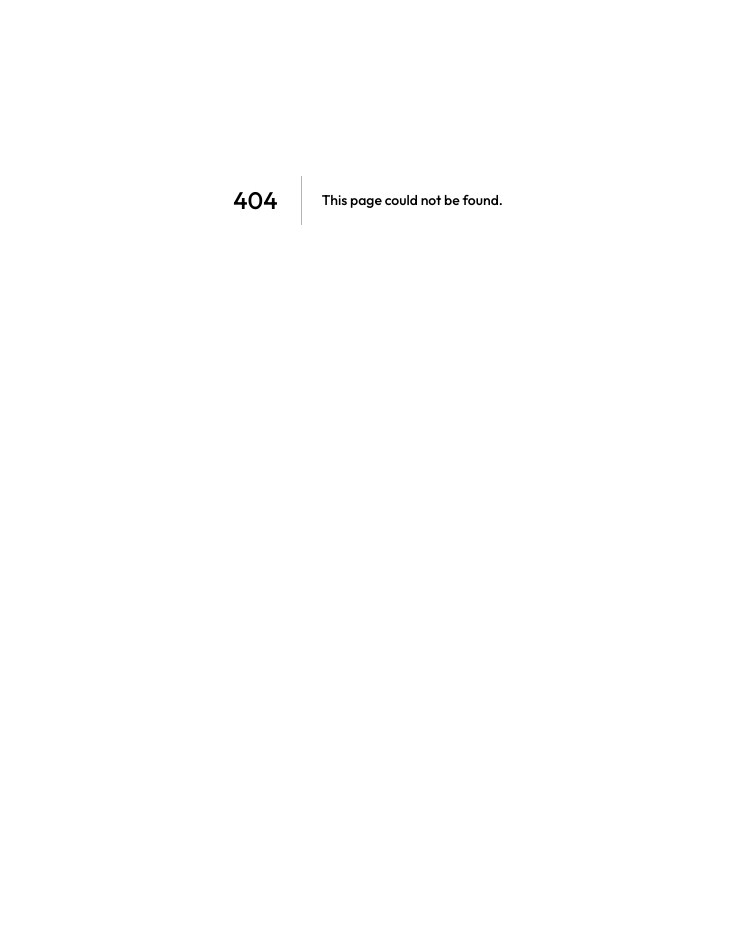
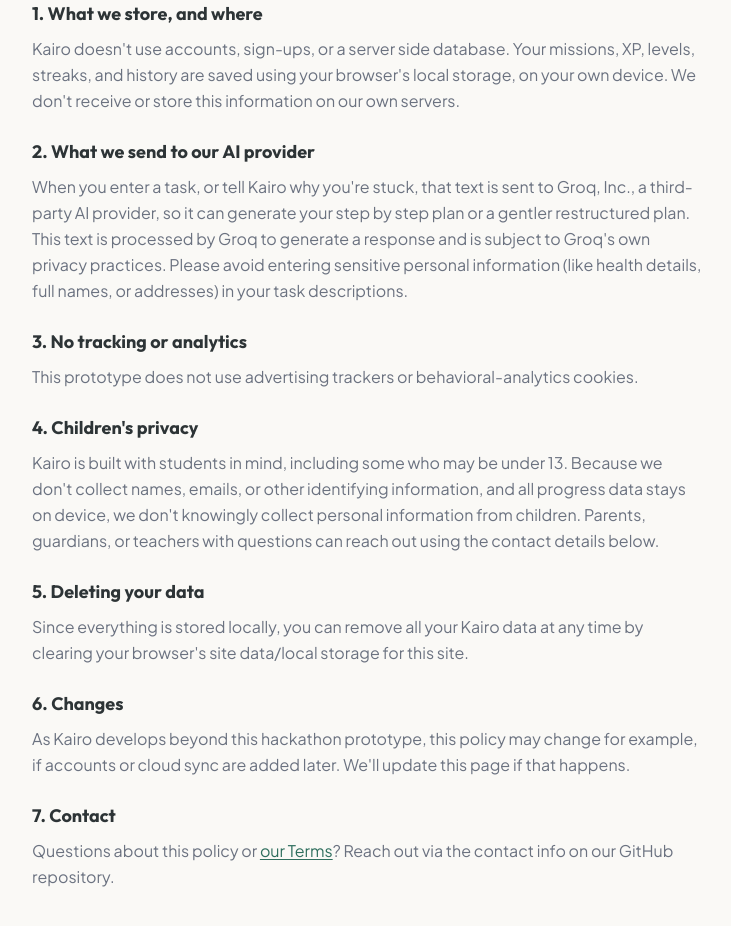
Before and after one commit to kaycee3y/kairo, a Next.js app in the folder kairo/: page /privacy in a window 1280 px wide. Before the commit this address had no page. Shown: the part 260-1186 px from the top of the page, without its empty margins (272-1003 px from the left). Before the commit the page ends 860 px from the top, so only its background shows below. Built offline with nearby package versions, Linux system fonts and the light colour scheme.

Commit message:
Create privacy/page.tsx

```diff
--- /dev/null
+++ b/kairo/src/app/privacy/page.tsx
@@ -0,0 +1,101 @@
+// src/app/privacy/page.tsx
+"use client";
+
+import Link from "next/link";
+import { ArrowLeft } from "lucide-react";
+
+export default function PrivacyPage() {
+  return (
+    <main className="min-h-screen px-6 py-12">
+      <div className="max-w-2xl mx-auto flex flex-col gap-8">
+        <Link
+          href="/"
+          className="flex items-center gap-2 text-[#6B7280] hover:text-[#2D3436] w-fit"
+        >
+          <ArrowLeft size={18} />
+          Back
+        </Link>
+
+        <div className="flex flex-col gap-2">
+          <h1 className="font-display text-3xl font-bold">Privacy Policy</h1>
+          <p className="text-sm text-[#6B7280]">Last updated: August 2026</p>
+        </div>
+
+        <div className="flex flex-col gap-6 text-[#2D3436] leading-relaxed">
+          <section className="flex flex-col gap-2">
+            <h2 className="font-display font-bold text-lg">1. What we store, and where</h2>
+            <p className="text-[#6B7280]">
+              Kairo doesn&apos;t use accounts, sign-ups, or a server side
+              database. Your missions, XP, levels, streaks, and history are
+              saved using your browser&apos;s local storage, on your own
+              device. We don&apos;t receive or store this information on our
+              own servers.
+            </p>
+          </section>
+
+          <section className="flex flex-col gap-2">
+            <h2 className="font-display font-bold text-lg">2. What we send to our AI provider</h2>
+            <p className="text-[#6B7280]">
+              When you enter a task, or tell Kairo why you&apos;re stuck, that
+              text is sent to Groq, Inc., a third-party AI provider, so it can
+              generate your step by step plan or a gentler restructured plan.
+              This text is processed by Groq to generate a response and is
+              subject to Groq&apos;s own privacy practices. Please avoid
+              entering sensitive personal information (like health details,
+              full names, or addresses) in your task descriptions.
+            </p>
+          </section>
+
+          <section className="flex flex-col gap-2">
+            <h2 className="font-display font-bold text-lg">3. No tracking or analytics</h2>
+            <p className="text-[#6B7280]">
+              This prototype does not use advertising trackers or
+              behavioral-analytics cookies.
+            </p>
+          </section>
+
+          <section className="flex flex-col gap-2">
+            <h2 className="font-display font-bold text-lg">4. Children&apos;s privacy</h2>
+            <p className="text-[#6B7280]">
+              Kairo is built with students in mind, including some who may be
+              under 13. Because we don&apos;t collect names, emails, or other
+              identifying information, and all progress data stays on device,
+              we don&apos;t knowingly collect personal information from
+              children. Parents, guardians, or teachers with questions can
+              reach out using the contact details below.
+            </p>
+          </section>
+
+          <section className="flex flex-col gap-2">
+            <h2 className="font-display font-bold text-lg">5. Deleting your data</h2>
+            <p className="text-[#6B7280]">
+              Since everything is stored locally, you can remove all your
+              Kairo data at any time by clearing your browser&apos;s site
+              data/local storage for this site.
+            </p>
+          </section>
+
+          <section className="flex flex-col gap-2">
+            <h2 className="font-display font-bold text-lg">6. Changes</h2>
+            <p className="text-[#6B7280]">
+              As Kairo develops beyond this hackathon prototype, this policy
+              may change for example, if accounts or cloud sync are added
+              later. We&apos;ll update this page if that happens.
+            </p>
+          </section>
+
+          <section className="flex flex-col gap-2">
+            <h2 className="font-display font-bold text-lg">7. Contact</h2>
+            <p className="text-[#6B7280]">
+              Questions about this policy or{" "}
+              <Link href="/terms" className="text-[#2F6F5E] underline underline-offset-2">
+                our Terms
+              </Link>
+              ? Reach out via the contact info on our GitHub repository.
+            </p>
+          </section>
+        </div>
+      </div>
+    </main>
+  );
+}
```
